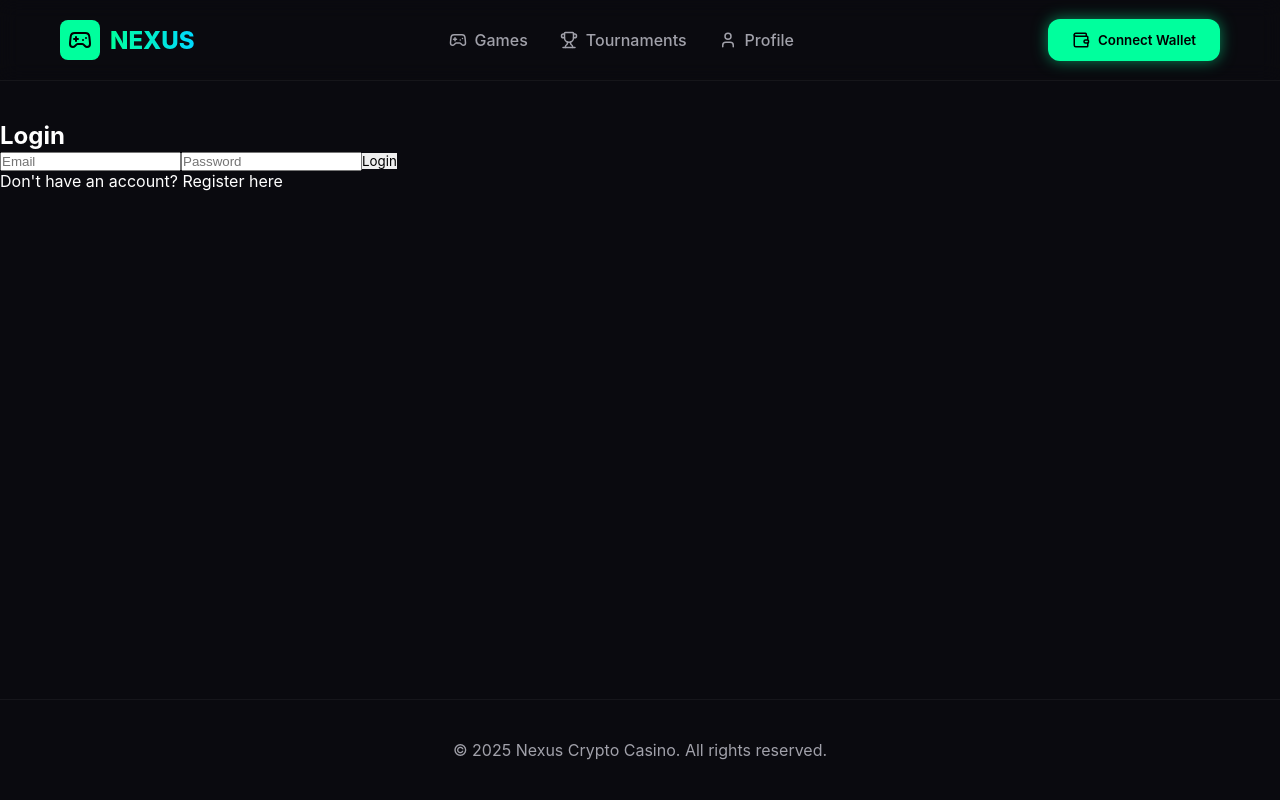
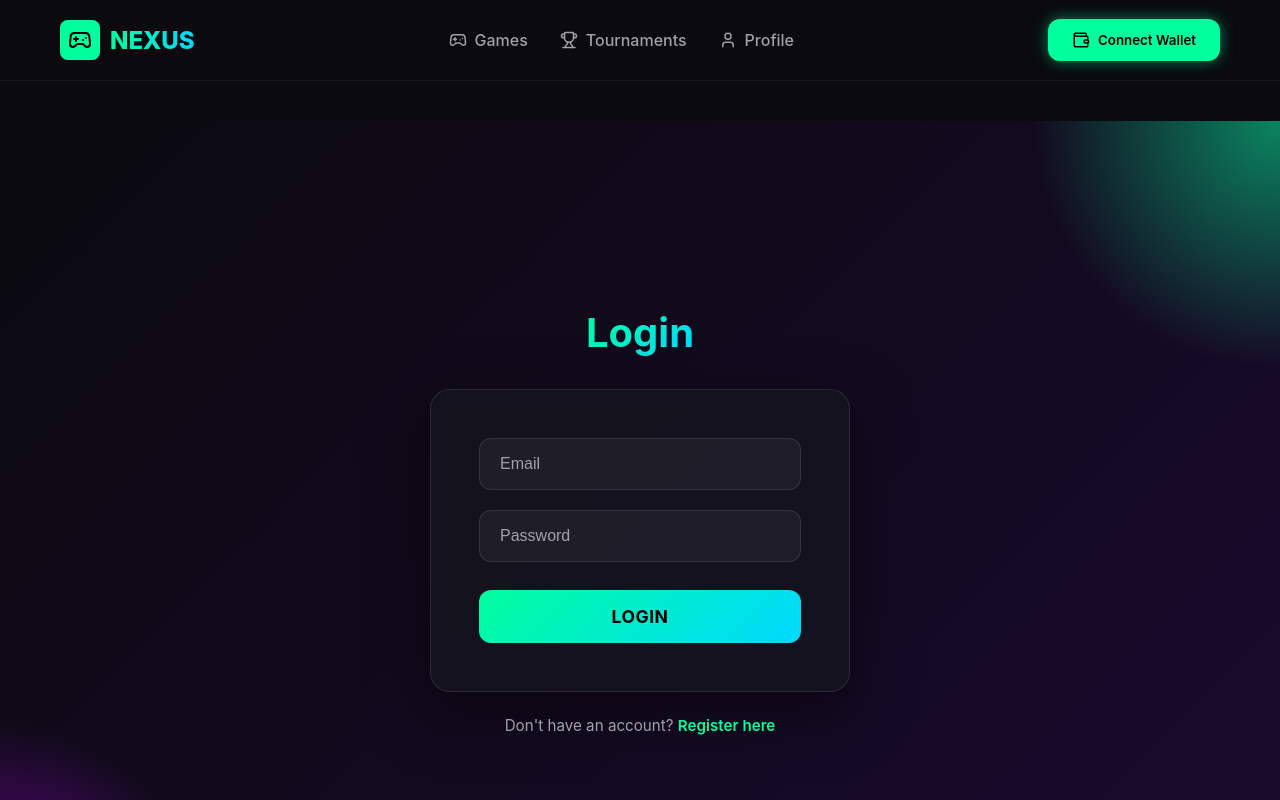
Before and after one commit to CCProject-sol/CryptoCasino, a React (Vite) app in the folder client/: page /login in a window 1280 px wide. Shown: the top 800 px of the page. Built offline with nearby package versions, Linux system fonts and the light colour scheme; no server answers.

Commit message:
Style: Add beautiful themed styling for Login and Register pages

```diff
--- a/client/src/index.css
+++ b/client/src/index.css
@@ -104,6 +104,7 @@ button {
 .text-gradient {
   background: linear-gradient(to right, var(--primary), var(--accent));
   -webkit-background-clip: text;
+  background-clip: text;
   -webkit-text-fill-color: transparent;
 }
 
@@ -115,10 +116,177 @@ button {
 
 /* Animations */
 @keyframes fadeIn {
-  from { opacity: 0; transform: translateY(20px); }
-  to { opacity: 1; transform: translateY(0); }
+  from {
+    opacity: 0;
+    transform: translateY(20px);
+  }
+
+  to {
+    opacity: 1;
+    transform: translateY(0);
+  }
 }
 
 .animate-fade-in {
   animation: fadeIn 0.6s ease-out forwards;
 }
+
+/* Auth Forms */
+.auth-form-container {
+  min-height: 100vh;
+  display: flex;
+  flex-direction: column;
+  align-items: center;
+  justify-content: center;
+  padding: 20px;
+  background: linear-gradient(135deg, var(--bg-dark) 0%, #1a0a2e 100%);
+  position: relative;
+  overflow: hidden;
+}
+
+.auth-form-container::before {
+  content: '';
+  position: absolute;
+  width: 500px;
+  height: 500px;
+  background: radial-gradient(circle, var(--primary-glow) 0%, transparent 70%);
+  top: -250px;
+  right: -250px;
+  pointer-events: none;
+}
+
+.auth-form-container::after {
+  content: '';
+  position: absolute;
+  width: 400px;
+  height: 400px;
+  background: radial-gradient(circle, var(--secondary-glow) 0%, transparent 70%);
+  bottom: -200px;
+  left: -200px;
+  pointer-events: none;
+}
+
+.auth-form-container h2 {
+  font-size: 2.5rem;
+  margin-bottom: 2rem;
+  background: linear-gradient(135deg, var(--primary), var(--accent));
+  -webkit-background-clip: text;
+  -webkit-text-fill-color: transparent;
+  background-clip: text;
+  font-weight: 700;
+  text-align: center;
+  position: relative;
+  z-index: 1;
+}
+
+.auth-form-container form {
+  background: rgba(21, 21, 30, 0.8);
+  -webkit-backdrop-filter: blur(10px);
+  backdrop-filter: blur(10px);
+  border: 1px solid rgba(255, 255, 255, 0.1);
+  border-radius: var(--radius-lg);
+  padding: 3rem;
+  width: 100%;
+  max-width: 420px;
+  box-shadow: 0 20px 60px rgba(0, 0, 0, 0.5);
+  position: relative;
+  z-index: 1;
+  animation: fadeIn 0.6s ease-out;
+}
+
+.auth-form-container input {
+  width: 100%;
+  padding: 1rem 1.25rem;
+  margin-bottom: 1.25rem;
+  background: rgba(255, 255, 255, 0.05);
+  border: 1px solid rgba(255, 255, 255, 0.1);
+  border-radius: var(--radius-md);
+  color: var(--text-main);
+  font-size: 1rem;
+  transition: all 0.3s ease;
+  outline: none;
+}
+
+.auth-form-container input::placeholder {
+  color: var(--text-muted);
+}
+
+.auth-form-container input:focus {
+  background: rgba(255, 255, 255, 0.08);
+  border-color: var(--primary);
+  box-shadow: 0 0 0 3px rgba(0, 255, 157, 0.1);
+}
+
+.auth-form-container button[type="submit"] {
+  width: 100%;
+  padding: 1rem;
+  background: linear-gradient(135deg, var(--primary), var(--accent));
+  color: #000;
+  font-weight: 700;
+  font-size: 1.1rem;
+  border-radius: var(--radius-md);
+  border: none;
+  cursor: pointer;
+  transition: all 0.3s ease;
+  margin-top: 0.5rem;
+  text-transform: uppercase;
+  letter-spacing: 0.5px;
+}
+
+.auth-form-container button[type="submit"]:hover {
+  transform: translateY(-2px);
+  box-shadow: 0 10px 30px var(--primary-glow);
+}
+
+.auth-form-container button[type="submit"]:active {
+  transform: translateY(0);
+}
+
+.auth-form-container p {
+  margin-top: 1.5rem;
+  text-align: center;
+  color: var(--text-muted);
+  font-size: 0.95rem;
+  position: relative;
+  z-index: 1;
+}
+
+.auth-form-container p a {
+  color: var(--primary);
+  font-weight: 600;
+  transition: all 0.2s ease;
+  text-decoration: none;
+}
+
+.auth-form-container p a:hover {
+  color: var(--accent);
+  text-shadow: 0 0 10px var(--primary-glow);
+}
+
+.auth-form-container .error {
+  background: rgba(255, 59, 48, 0.1);
+  border: 1px solid rgba(255, 59, 48, 0.3);
+  color: #ff3b30;
+  padding: 0.875rem 1rem;
+  border-radius: var(--radius-sm);
+  margin-bottom: 1.25rem;
+  font-size: 0.9rem;
+  text-align: center;
+  animation: shake 0.4s ease;
+}
+
+@keyframes shake {
+
+  0%,
+  100% {
+    transform: translateX(0);
+  }
+
+  25% {
+    transform: translateX(-10px);
+  }
+
+  75% {
+    transform: translateX(10px);
+  }
+}
```
